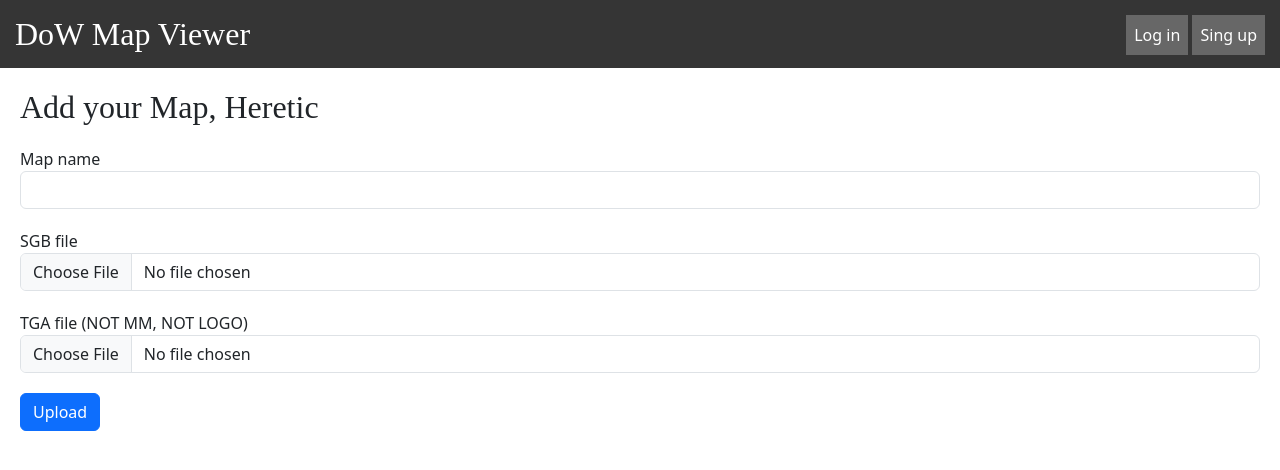
After one commit to BIQ-Cat/dow-map-viewer-web, a Flask app: page /map_new in a window 1280 px wide. The commit adds this page. Shown: the top 470 px of the page. Run offline with Flask 3, Linux system fonts and the light colour scheme; parts of the project's set-up code (start-up, migrations or seed data) failed here and were passed over; some libraries are stand-ins or nearby versions; some web fonts are replaced.

Commit message:
Finished LMS part

```diff
--- /dev/null
+++ b/data/__all_models.py
@@ -0,0 +1,2 @@
+from . import user
+from . import map
--- /dev/null
+++ b/forms/upload.py
@@ -0,0 +1,11 @@
+from flask_wtf import FlaskForm
+from flask_wtf.file import FileRequired, FileField, FileAllowed
+from wtforms import StringField, SubmitField
+from wtforms.validators import DataRequired
+
+
+class UploadForm(FlaskForm):
+    name = StringField('Map name', validators=[DataRequired()])
+    sgb_file = FileField('SGB file', validators=[FileRequired(), FileAllowed(['sgb'], 'SGB files only')])
+    tga_file = FileField('TGA file (NOT MM, NOT LOGO)', validators=[FileAllowed(['tga'], 'TGA files only')])
+    submit = SubmitField('Upload')
--- a/main.py
+++ b/main.py
@@ -1,19 +1,133 @@
-from flask import Flask, render_template
+from contextlib import ExitStack
+import os
+
+from flask import Flask, render_template, request
+from flask.helpers import redirect
+from werkzeug.utils import secure_filename
+from flask_login import LoginManager, current_user, login_required, login_user, logout_user
+
+from data import db_session
+from data.user import User
+from data.map import Map
+
+from forms.upload import UploadForm
+from forms.user import LoginForm
 
 from sgb_parser import get_map
 
 app = Flask(__name__)
+app.config['SECRET_KEY'] = 'LapplandTheDecaJessica'
+
+db_session.global_init('db/userdata.db')
+
+login_manager = LoginManager()
+login_manager.init_app(app)
+
+DEFAULT_NAMES = {'fata_morga', 'blood_river'}
+
+
+@login_manager.user_loader
+def load_user(user_id):
+    db_sess = db_session.create_session()
+    return db_sess.query(User).get(user_id)
 
 
 @app.route('/map/<map_name>')
 def load_map(map_name):
-    return get_map(map_name)
+    uid = int(request.args.get("id", "-1"))
+    if uid == -1:
+        return get_map(map_name)
+    else:
+        return get_map(f'{uid}/{map_name}')
+
+
+@login_required
+@app.route('/map_new', methods=['GET', 'POST'])
+def upload_map():
+    form = UploadForm()
+    if form.validate_on_submit():
+        sgb = form.sgb_file.data
+
+        filename_sgb = os.path.splitext(secure_filename(sgb.filename))[0]
+        if filename_sgb in DEFAULT_NAMES:
+            return render_template('form.html', title='Upload map', form=form, header='Dummy, we Already have That One')
+
+        path_to_maps = os.path.join(app.root_path, 'maps', str(current_user.id))
+        if not os.path.exists(path_to_maps):
+            os.mkdir(path_to_maps)
+
+        sgb.save(os.path.join(path_to_maps, filename_sgb + '.sgb'))
+
+        tga = form.tga_file.data
+        if tga != None:
+            tga.save(os.path.join(path_to_maps, filename_sgb + '.tga'))
+
+        db_sess = db_session.create_session()
+
+        possible_map = db_sess.query(Map).filter(Map.user_id == current_user.id, Map.map_name == form.name.data).first()
+        if possible_map:
+            possible_map.map_file = filename_sgb
+        else:
+            new_map = Map(map_name=form.name.data, map_file=filename_sgb, user_id=current_user.id)
+            db_sess.add(new_map)
+
+        db_sess.commit()
+        return redirect('/')
+
+    return render_template('form.html', title='Upload map', header='Add your Map, Heretic', form=form, enctype='multipart/form-data')
+
+
+@app.route('/sing_up', methods=['GET', 'POST'])
+def sing_up():
+    form = LoginForm()
+    if form.validate_on_submit():
+        db_sess = db_session.create_session()
+        if db_sess.query(User).filter().first():
+            return render_template('form.html', title='Sing up', form=form, enctype='application/x-www-form-urlencoded', header='Holy Emperror! Such account already Exists')
+
+        user = User(login=form.name.data)
+        user.set_password(form.password.data)
+
+        db_sess.add(user)
+        db_sess.commit()
+        return redirect('/log_in')
+
+    return render_template('form.html', title='Sing up', header='Imperium Registration Service', form=form, enctype='application/x-www-form-urlencoded')
+
+
+@app.route('/log_in', methods=['GET', 'POST'])
+def login():
+    form = LoginForm()
+    if form.validate_on_submit():
+        db_sess = db_session.create_session()
+        user = db_sess.query(User).filter(User.login == form.name.data).first()
+        if user and user.check_password(form.password.data):
+            login_user(user, remember=True)
+            return redirect("/")
+        return render_template('form.html',
+                               header='Do. Not. Try. To. Decieve. Me.',
+                               form=form,
+                               enctype='application/x-www-form-urlencoded')
+    return render_template('form.html', title='Log in', header='Name Yourself, sinner', form=form, enctype='application/x-www-form-urlencoded')
+
+
+@login_required
+@app.route('/log_out')
+def log_out():
+    logout_user()
+    return redirect('/')
 
 
 @app.route('/index')
 @app.route('/')
 def index():
-    return render_template('index.html', title='DoW Map Viewer', maps=[('blood_river', 'Blood River'), ('fata_morga', 'Fata Morga')])
+    maps = [('blood_river', 'Blood River', -1), ('fata_morga', 'Fata Morga', -1)]
+    if current_user.is_authenticated:
+        db_sess = db_session.create_session()
+        maps.extend(map(lambda x: (x.map_file, x.map_name, x.user_id), db_sess.query(Map).filter(Map.user_id == current_user.id)))
+
+    return render_template('index.html', title='DoW Map Viewer', maps=maps)
+
 
 if __name__ == '__main__':
     app.run(host='127.0.0.1', port=8080)
--- a/sgb_parser.py
+++ b/sgb_parser.py
@@ -1,6 +1,7 @@
 from json import dumps
 
 from PIL import Image
+from flask_wtf.csrf import os
 
 GEOMETRY_HEADER = [68, 65, 84, 65, 72, 77, 65, 80, 208, 7]
 GEOMETRY_END = [68, 65, 84, 65, 84, 84, 89, 80, 210, 7]
@@ -31,15 +32,22 @@ def get_map(map_name):
 
         size = int(len(geometry_data) ** 0.5)
 
-        img = Image.open(f'maps/{map_name}.tga')
-        img = img.resize((size, size))
+        try:
+            img = Image.open(f'maps/{map_name}.tga')
+            img = img.resize((size, size))
 
-        return dumps({
-            'width': size,
-            'height': size,
-            'height_map': geometry_data,
-            'color_map': list(img.getdata())
-        })
+            return dumps({
+                'width': size,
+                'height': size,
+                'height_map': geometry_data,
+                'color_map': list(img.getdata())
+            })
+        except FileNotFoundError:
+            return dumps({
+                'width': size,
+                'height': size,
+                'height_map': geometry_data,
+            })
 
 
 get_map('fata_morga')
--- a/static/js/index.js
+++ b/static/js/index.js
@@ -42,7 +42,8 @@ import { runGame, stopGame, canvas, ctx, isRunning } from "./play.js";
         stopGame();
 
         const mapName = el.dataset.map;
-        fetch(`/map/${mapName}`)
+        const id = el.dataset.uid;
+        fetch(`/map/${mapName}?id=${id}`)
           .then((response) => response.text())
           .then((gameMap) => {
             loadGameMap(gameMap);
--- a/static/style/main.css
+++ b/static/style/main.css
@@ -14,9 +14,32 @@ header * {
     display: inline-block;
     margin: 0;
     padding: 0;
+    color: white;
+    text-decoration: none;
 }
 
-header > h1 {
+header ul {
+  list-style-type: none;
+  padding: 0;
+  margin: 0;
+  float: right;
+}
+
+header li {
+  display: inline;
+}
+
+header li a {
+  display: inline-block;
+  padding: 8px;
+  background-color: #676767;
+}
+
+header li a:hover {
+  background-color: #3489ab;
+}
+
+h1 {
     font-size: 2em;
     font-family: "Felina Gothic";
 }
@@ -60,3 +83,7 @@ aside .map button {
 aside .map button:hover {
   background: #999;
 }
+
+form div {
+  margin-bottom: 20px;
+}
--- a/templates/base.html
+++ b/templates/base.html
@@ -15,9 +15,20 @@
 </head>
 <body>
     <header>
-        <h1>DoW Map Viewer</h1>
+      <a href="/"><h1>DoW Map Viewer</h1></a>
+      <ul>
+        {% if current_user.is_authenticated %}
+        <li>{{ current_user.login }}</li>
+        <li><a href="/log_out">Log out</a></li>
+        {% else %}
+        <li><a href="/log_in">Log in</a></li>
+        <li><a href="/sing_up">Sing up</a></li>
+        {% endif %}
+      </ul>
     </header>
-    {% block content %}{% endblock %}
+    <div id="root">
+      {% block content %}{% endblock %}
+    </div>
     <script src="https://cdn.jsdelivr.net/npm/bootstrap@5.3.6/dist/js/bootstrap.bundle.min.js" integrity="sha384-j1CDi7MgGQ12Z7Qab0qlWQ/Qqz24Gc6BM0thvEMVjHnfYGF0rmFCozFSxQBxwHKO" crossorigin="anonymous"></script>
 </body>
 </html>
--- /dev/null
+++ b/templates/form.html
@@ -0,0 +1,19 @@
+{% extends "base.html" %}
+{% block content %}
+<h1>{{ header }}</h1>
+<form action="" method="post" enctype="{{enctype}}" novalidate>
+  <div>
+    {{ form.csrf_token }}
+  </div>
+  {% for field in form if field.name != 'csrf_token' and field.name != 'submit' %}
+    <div>
+      {{ field.label() }}
+      {{ field(class="form-control") }}
+      {% for error in field.errors %}
+        <div class="alert alert-danger">{{ error }}</div>
+      {% endfor %}
+    </div>
+  {% endfor %}
+  {{ form.submit(type="submit", class="btn btn-primary") }}
+</form>
+{% endblock %}
```
Also changed, not shown: data/db_session.py (added, +33 -0 lines), data/map.py (added, +17 -0 lines), data/user.py (added, +24 -0 lines), forms/user.py (added, +10 -0 lines), templates/index.html (+6 -3 lines), db/userdata.db (added), 4 other files.
